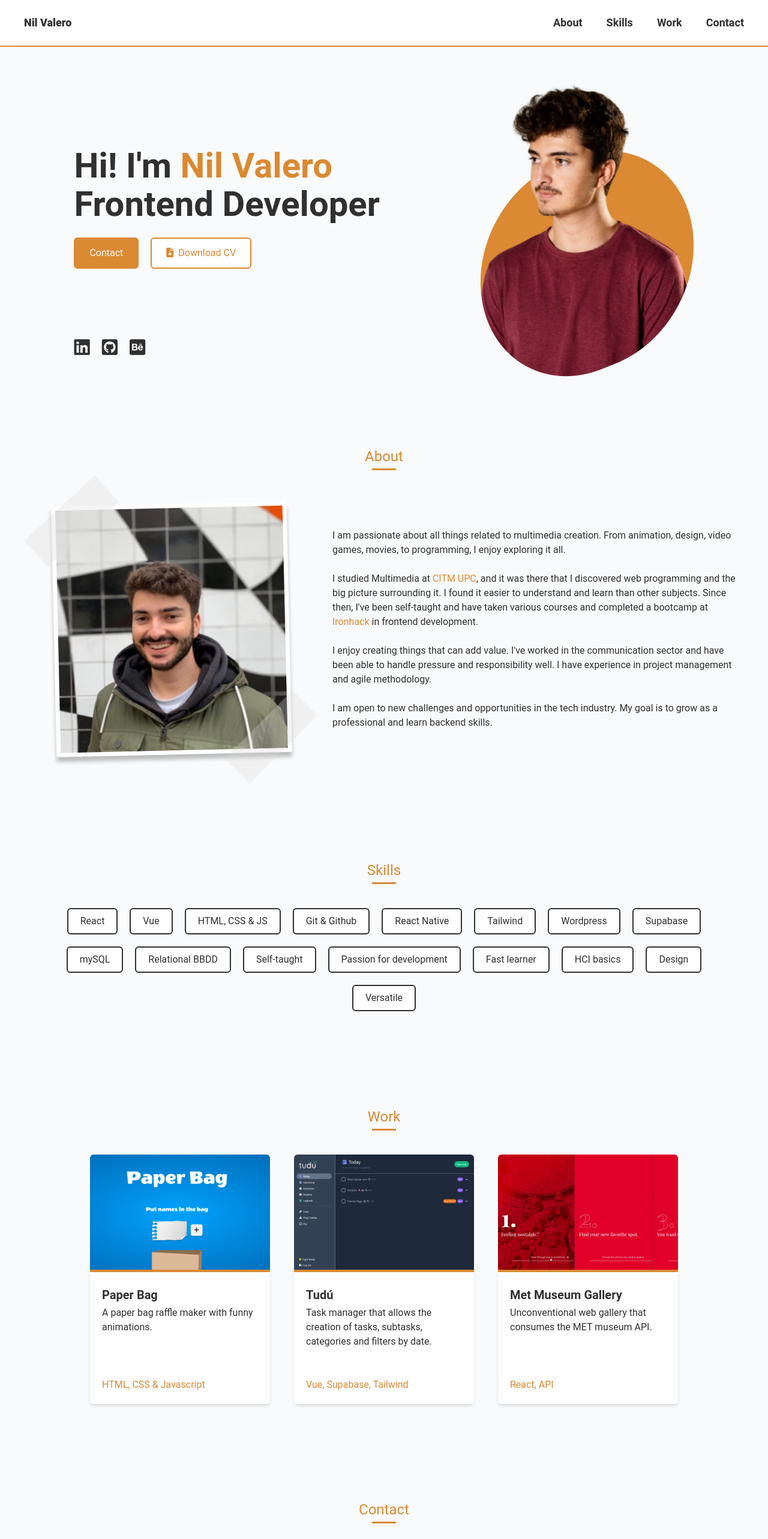
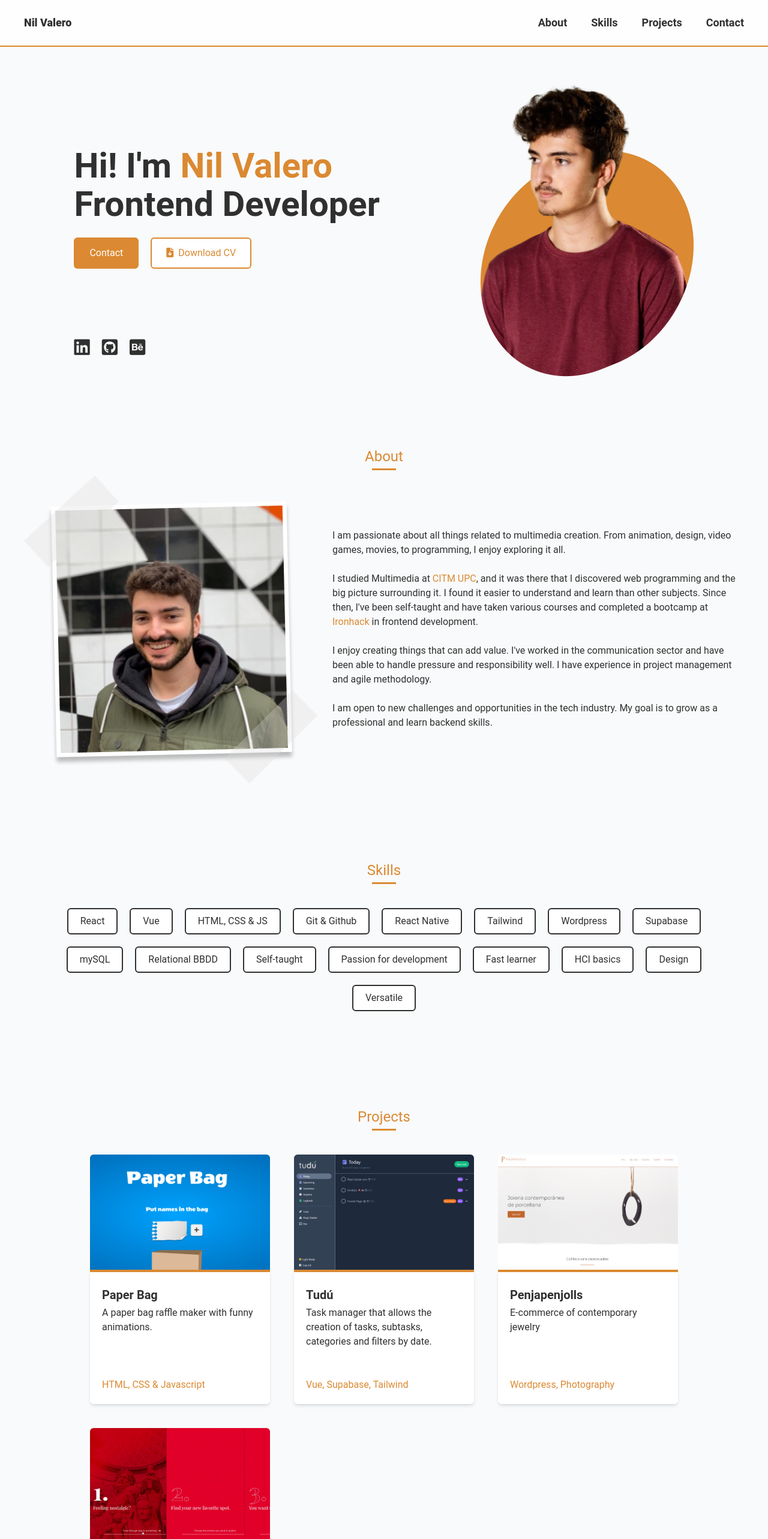
Before and after one commit to nvalero13/personal-webpage, a Vue app: page / in a window 1280 px wide. Shown: the top 2566 px of the page at 60% size. Built offline with nearby package versions, Linux system fonts and the light colour scheme.

Commit message:
add penjapenjolls

```diff
--- a/src/components/Nav.vue
+++ b/src/components/Nav.vue
@@ -1,10 +1,10 @@
 <template>
-  <div class="fixed w-full">
+  <div class="fixed w-full z-20">
     <div
-      class="border-b-2 border-main bg-white bg-opacity-75 backdrop-blur-lg z-20"
+      class="border-b-2 border-main bg-white bg-opacity-75 backdrop-blur-lg"
     >
       <div
-        class="m-auto max-w-[1248px] px-6 py-6 flex items-center justify-between text-dark text-lg z-20"
+        class="m-auto max-w-[1248px] px-6 py-6 flex items-center justify-between text-dark text-lg"
       >
         <a href="#header-section" class="font-black">Nil Valero</a>
         <nav v-if="!mobile">
@@ -66,7 +66,7 @@ const isShow = ref(false);
 const navLinks = ref([
   { title: "About", href: "#about-section" },
   { title: "Skills", href: "#skills-section" },
-  { title: "Work", href: "#work-section" },
+  { title: "Projects", href: "#work-section" },
   { title: "Contact", href: "#contact-section" },
 ]);
 
--- a/src/components/Work.vue
+++ b/src/components/Work.vue
@@ -1,7 +1,7 @@
 <template>
   <div class="max-w-[1200px] m-auto flex flex-col items-center mb-24">
     <div class="mt-16 text-main text-2xl flex flex-col items-center">
-      <h2>Work</h2>
+      <h2>Projects</h2>
       <hr class="mt-1 w-10 border-b-2 border-main" />
     </div>
 
@@ -41,7 +41,7 @@ import { ref } from "vue";
 import PaperBagImg from '../assets/paper-bag.png'
 import TuduImg from '../assets/tudu.png'
 import MetImg from '../assets/met.png'
-
+import PenjapenjollsImg from '../assets/penjapenjolls.png'
 
 const projects = ref([
   {
@@ -59,6 +59,13 @@ const projects = ref([
     tags: "Vue, Supabase, Tailwind",
   },
   {
+    img: PenjapenjollsImg,
+    title: "Penjapenjolls",
+    desc: "E-commerce of contemporary jewelry",
+    link: "https://penjapenjolls.com/",
+    tags: "Wordpress, Photography",
+  },
+  {
     img: MetImg,
     title: "Met Museum Gallery",
     desc: "Unconventional web gallery that consumes the MET museum API.",
```
Also changed, not shown: src/assets/penjapenjolls.png (added).
